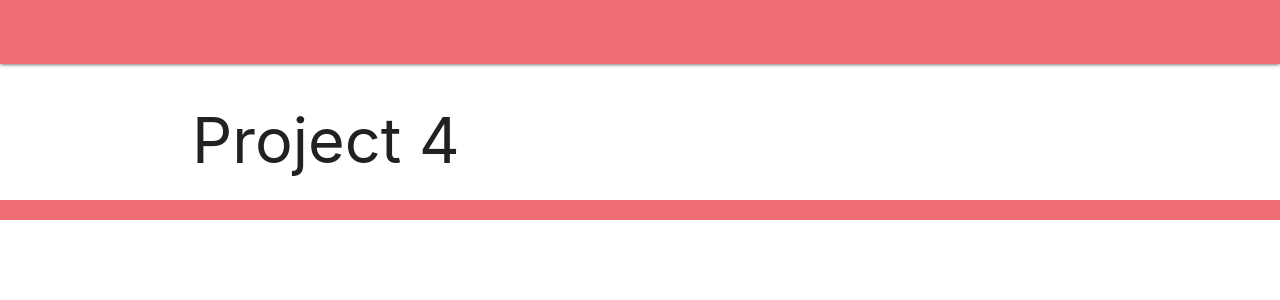
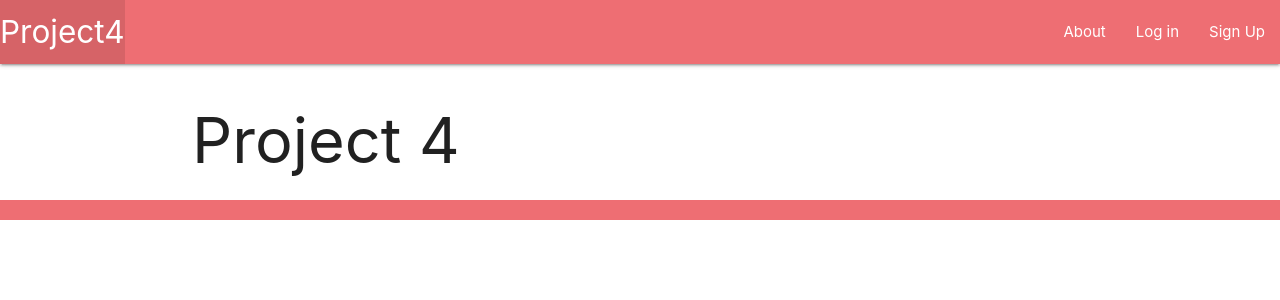
Before and after one commit to andrew8bit/project4, a Django app: page / in a window 1280 px wide. Shown: the top 300 px of the page. Run offline with Django 3.2, Linux system fonts and the light colour scheme.

Commit message:
added django's built in login and signup

```diff
--- a/main_app/templates/base.html
+++ b/main_app/templates/base.html
@@ -23,7 +23,27 @@
     <header class="navbar-fixed">
       <nav>
         <div class="nav-wrapper">
-
+          <ul>
+            <li>
+              <a href="/" class="left brand-logo"
+                >Project4</a
+              >
+            </li>
+          </ul>
+          <a href="#" class="right sidenav-trigger" data-target="mobile-demo"
+            ><i class="material-icons">menu</i></a
+          >
+          <ul class="right hide-on-med-and-down">
+            <li><a href="/">About</a></li>
+            {% if user.is_authenticated %}
+            <li><a href="/">Item1</a></li>
+            <li><a href="/">Item2</a></li>
+            <li><a href="">Log out</a></li>
+            {% else %}
+            <li><a href="{% url 'login' %}">Log in</a></li>
+            <li><a href="{% url 'sign_up' %}">Sign Up</a></li>
+            {% endif %}
+          </ul>
         </div>
       </nav>
     </header>
--- a/main_app/urls.py
+++ b/main_app/urls.py
@@ -3,4 +3,7 @@ from . import views
 
 urlpatterns = [
     path('', views.index, name='index'),
+    path('accounts/signup', views.sign_up, name='sign_up')
+
+
 ]
--- a/main_app/views.py
+++ b/main_app/views.py
@@ -12,3 +12,22 @@ from django.forms.models import model_to_dict
 
 def index(request):
     return render(request, 'index.html')
+
+# SIGNUP
+def sign_up(request):
+  error_message= ''
+  if request.method == 'POST':
+    form = UserCreationForm(request.POST)
+    if form.is_valid():
+      user = form.save()
+      # ok user created log them in
+      login(request, user)
+      return redirect('index')
+    else:
+      error_message='That was a no go. Invalid signup'
+  # this will run after if it's not a POST or it was invalid
+  form = UserCreationForm()
+  return render(request, 'registration/signup.html', {
+    'form': form,
+    'error_message': error_message
+  })
```
Also changed, not shown: main_app/templates/registration/login.html (added, +12 -0 lines), main_app/templates/registration/signup.html (added, +12 -0 lines).
